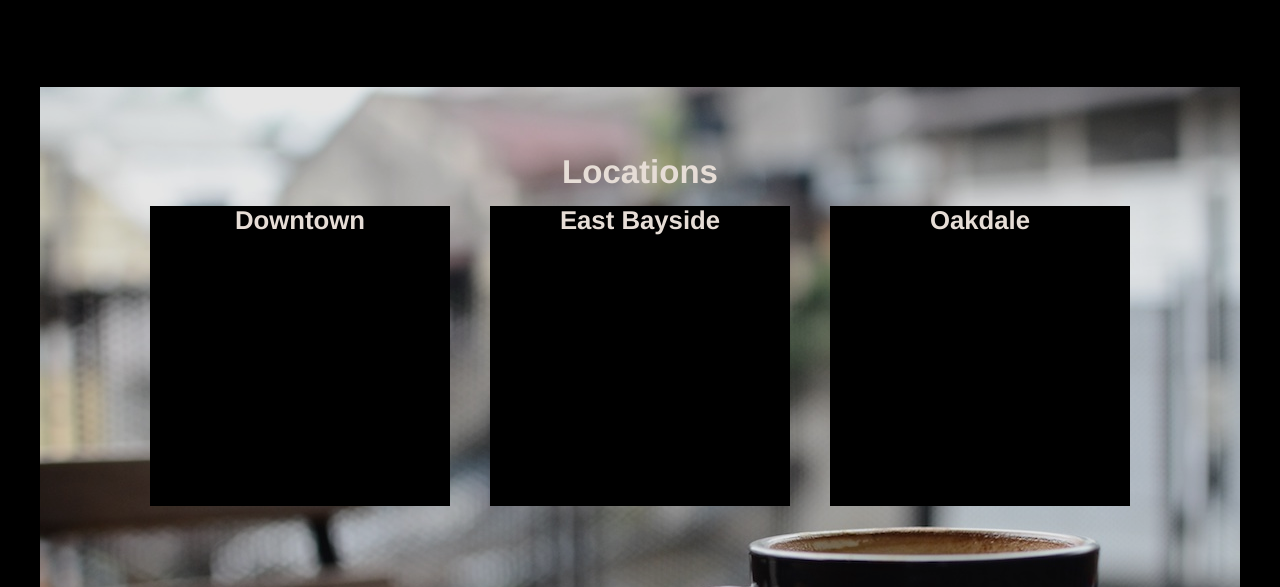
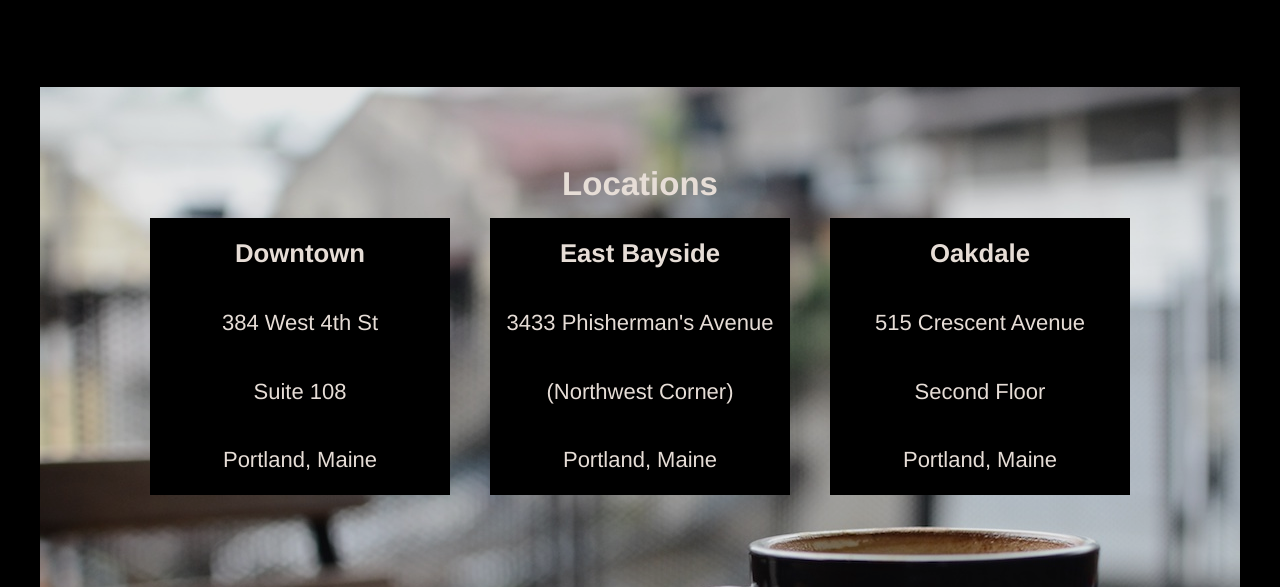
Before and after one commit to DokGreen/teacozy, a plain HTML site: page index.html in a window 1280 px wide. Shown: the part 1447-2034 px from the top of the page. Drawn offline with Linux system fonts and the light colour scheme.

Commit message:
locations complete

```diff
--- a/index.html
+++ b/index.html
@@ -55,12 +55,21 @@
       <div id="infobox">
         <div class="lo-info">
           <h3>Downtown</h3>
+          <p>384 West 4th St</p>
+          <p>Suite 108</p>
+          <p>Portland, Maine</p>
         </div>
         <div class="lo-info">
           <h3>East Bayside</h3>
+          <p>3433 Phisherman's Avenue</p>
+          <p>(Northwest Corner)</p>
+          <p>Portland, Maine</p>
         </div>
         <div class="lo-info">
           <h3>Oakdale</h3>
+          <p>515 Crescent Avenue</p>
+          <p>Second Floor</p>
+          <p>Portland, Maine</p>
         </div>
       </div>
     </div>
--- a/resources/styles.css
+++ b/resources/styles.css
@@ -96,8 +96,12 @@ a {
 }
 
 .lo-info {
-  height: 300px;
+  height: 277px;
   width: 300px;
   margin: 15px 20px;
+  display: flex;
+  flex-direction: column;
+  justify-content: space-around;
   background-color: #000;
+/*specs adv opacity 1, as this is the default its not included*/
 }
```
